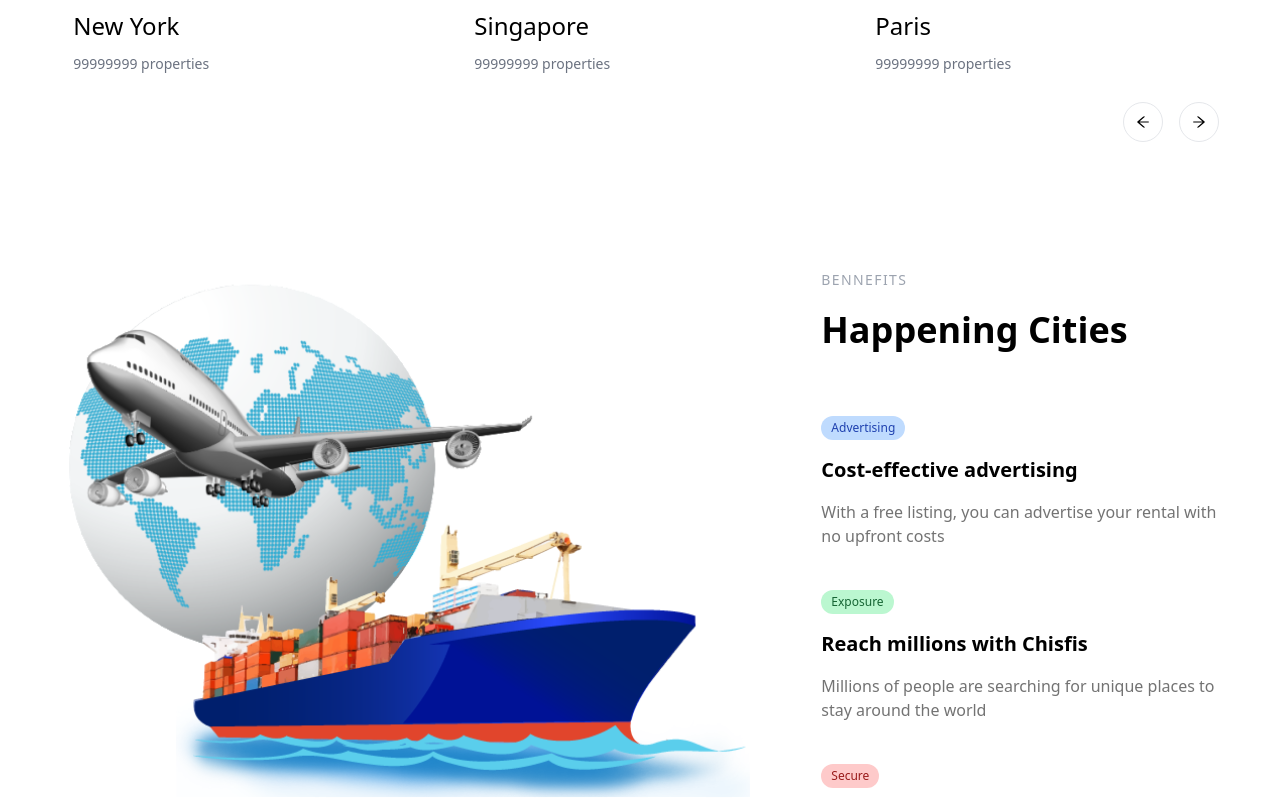
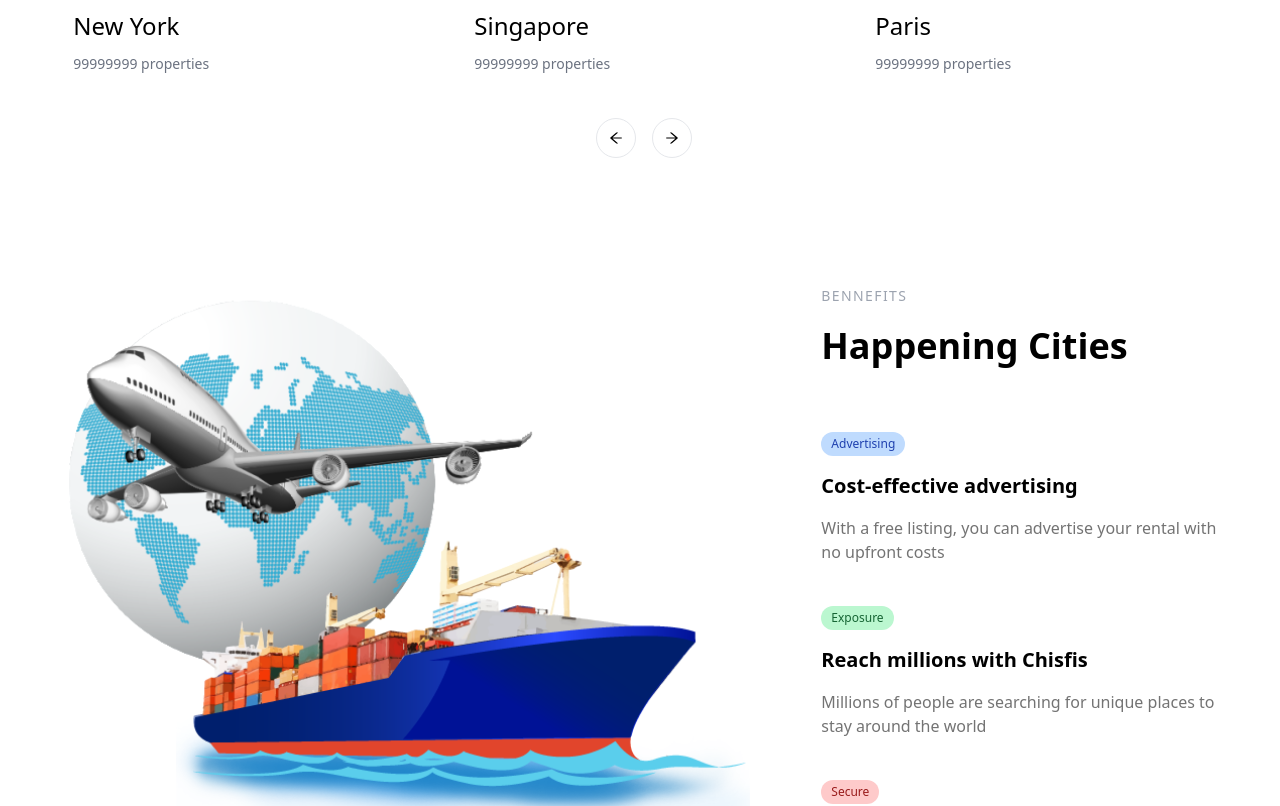
Before and after one commit to shabbirbd/Trip-finder, a React (Vite) app: page / in a window 1280 px wide. Shown: the part 1473-2279 px from the top of the page. Built offline with nearby package versions, Linux system fonts and the light colour scheme; the HTML template or start-up script is replaced by a standard one.

Commit message:
adding suggestions component

```diff
--- a/src/components/Cities.jsx
+++ b/src/components/Cities.jsx
@@ -1,4 +1,5 @@
 import React from 'react';
+import { cities } from '../data/cities';
 import Slider from './Slider';
 
 const Cities = () => {
@@ -11,7 +12,7 @@ const Cities = () => {
 
             {/* carousel item */}
             <div className='mx-auto w-11/12 '>
-                <Slider/>
+                <Slider cities={cities}/>
             </div>
         </section>
     );
--- a/src/components/Featured.jsx
+++ b/src/components/Featured.jsx
@@ -7,7 +7,7 @@ import 'swiper/css/pagination';
 import { Navigation, Pagination } from 'swiper/modules';
 import { Swiper, SwiperSlide } from 'swiper/react';
 import { places } from '../data/places';
-import HeartBtn from './HeartBtn';
+import HeartBtn from './buttons/HeartBtn';
 
 
 const Featured = () => {
@@ -36,7 +36,6 @@ const Featured = () => {
 
                                 {
                                     place.gallary.map((img, i)=>(
-                                        <div className='border-2 border-green-300'>
                                             <SwiperSlide key={i}>
                                                 <div className='relative'>
                                                     <div className='absolute m-3  flex justify-end w-11/12'>
@@ -45,7 +44,6 @@ const Featured = () => {
                                                     <img src={img} alt="hotel" className='h-full object-cover'/>
                                                 </div>
                                             </SwiperSlide>
-                                        </div>
                                     ))
                                 }
 
--- a/src/components/Slider.jsx
+++ b/src/components/Slider.jsx
@@ -2,14 +2,14 @@ import React from 'react';
 import 'swiper/css';
 import 'swiper/css/navigation';
 import { Swiper, SwiperSlide } from 'swiper/react';
-import { cities } from '../data/cities';
-import SliderBtns from './SliderBtns';
+import SliderBtns from './buttons/SliderBtns';
 
 
 
 
 
-const Slider = () => {
+const Slider = ({cities}) => {
+
     return (
         <Swiper
             spaceBetween={10}
@@ -34,7 +34,7 @@ const Slider = () => {
             >
                 <SliderBtns/>
                 {
-                    cities.map((city, i)=>(
+                    cities?.map((city, i)=>(
                             <SwiperSlide key={i}>
                                 <div className='p-5 w-auto'>
                                     <div className=' overflow-hidden rounded-xl h-96'>
--- /dev/null
+++ b/src/components/Suggestions.jsx
@@ -0,0 +1,21 @@
+import React from 'react';
+import { cities } from '../data/cities';
+import Slider from './Slider';
+
+const Suggestions = () => {
+    return (
+        <section className='bg-container2 lg:w-11/12 w-full mx-auto lg:rounded-[40px] mt-20 py-14'>
+            <div className='w-11/12 mx-auto'>
+                <div className='text-center w-full max-w-2xl  mx-auto'>
+                    <h2 className='text-3xl md:text-4xl font-semibold'>Suggestions for discovery</h2>
+                    <p className='mt-2 md:mt-3 font-normal block text-base sm:text-xl text-neutral-500'>Popular places to stay that Chisfis recommends for you</p>
+                </div>
+                <div className='mt-14'>
+                    <Slider cities={cities}/>
+                </div>
+            </div>
+        </section>
+    );
+};
+
+export default Suggestions;
--- a/src/components/SliderBtns.jsx
+++ b/src/components/buttons/SliderBtns.jsx
@@ -8,7 +8,7 @@ const SliderBtns = () => {
     const swiper = useSwiper();
 
     return (
-        <div className='mt-4 flex justify-end sm:ml-2 sm:mt-0 flex-shrink-0'>
+        <div className='mt-4 flex justify-center sm:ml-2 flex-shrink-0 '>
             <button onClick={()=> swiper.slidePrev()} className='w-10 h-10 m-2 flex items-center justify-center border rounded-full'>
                 <AiOutlineArrowLeft/>
             </button>
--- a/src/pages/Home.jsx
+++ b/src/pages/Home.jsx
@@ -4,6 +4,7 @@ import Cities from '../components/Cities';
 import Featured from '../components/Featured';
 import Hero from '../components/Hero';
 import Howitwork from '../components/Howitwork';
+import Suggestions from '../components/Suggestions';
 
 const Home = () => {
     return (
@@ -14,6 +15,7 @@ const Home = () => {
          <Bennefits/>
          <Featured/>
          <Howitwork/>
+         <Suggestions/>
         </>
     );
 };
--- a/tailwind.config.js
+++ b/tailwind.config.js
@@ -13,6 +13,7 @@ export default {
         elemental: "#4338ca",
         light: "#FAEBED",
         container1: "#F3F4F6",
+        container2: "#FEF7ED"
       }
     },
   },
```
Also changed, not shown: src/components/buttons/HeartBtn.jsx (renamed from src/components/HeartBtn.jsx).
